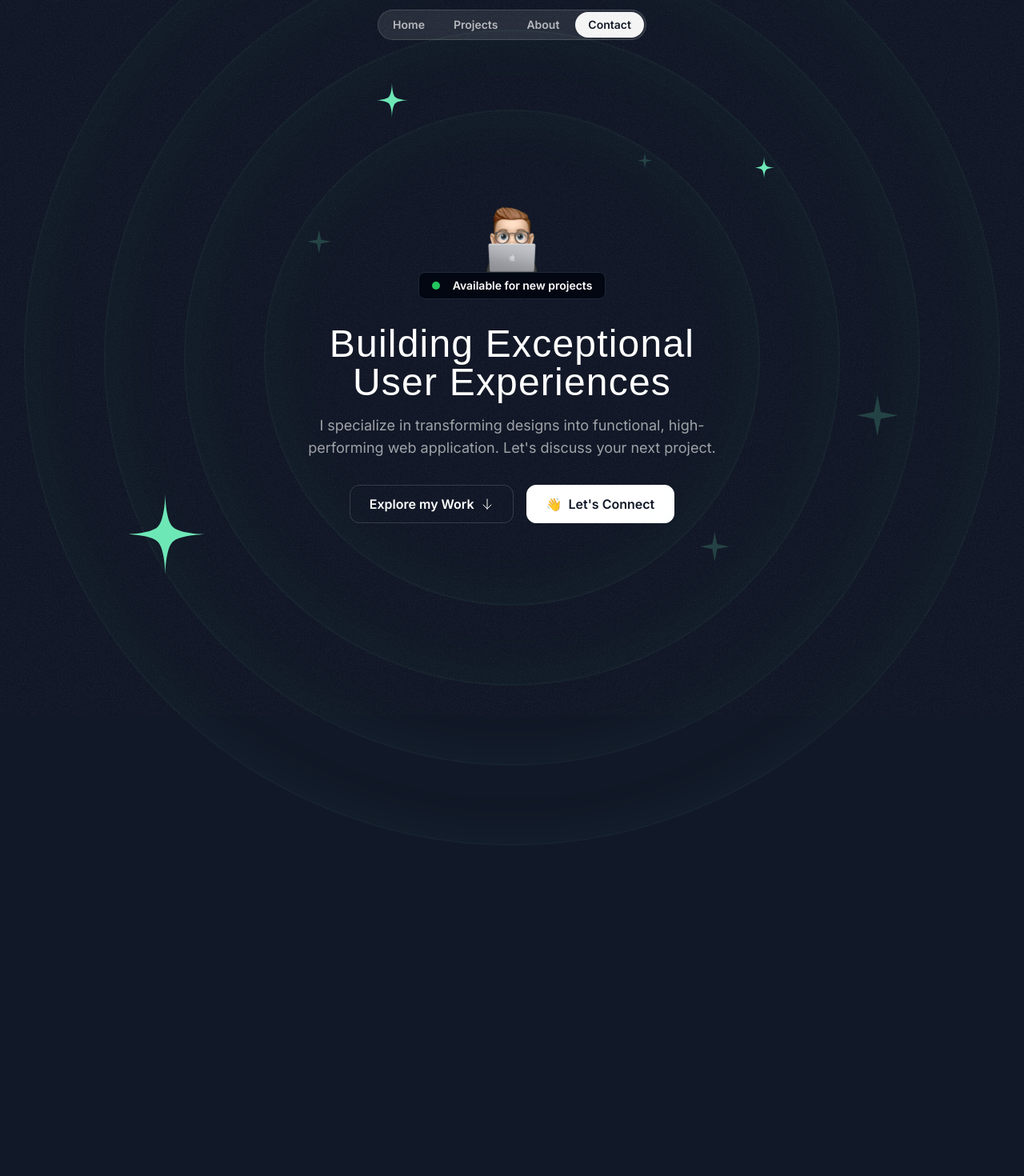
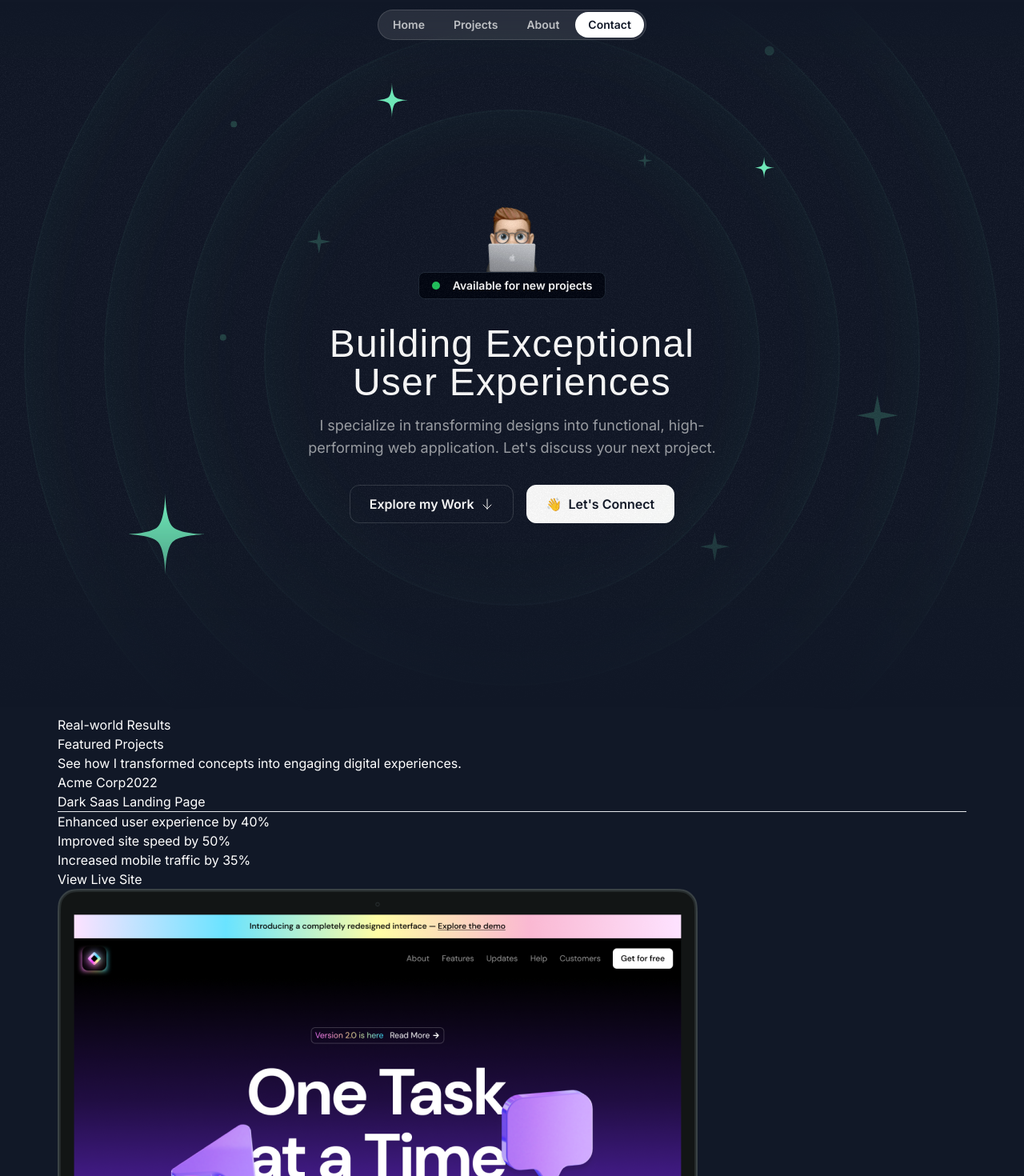
Before and after one commit to sameh-abdelhalem/Portfolio, a Next.js app: page / in a window 1280 px wide. Shown: the top 1470 px of the page at 80% size. Before the commit the page ends 1057 px from the top, so only its background shows below. Built offline with nearby package versions, Linux system fonts and the light colour scheme; a web font is replaced by a local one.

Commit message:
add project section data without styling

```diff
--- a/src/app/page.tsx
+++ b/src/app/page.tsx
@@ -1,11 +1,13 @@
 import { Header } from "@/sections/Header";
 import { HeroSection } from "@/sections/Hero";
+import { ProjectsSection } from "@/sections/Projects";
 
 export default function Home() {
   return (
     <div>
       <Header />
       <HeroSection />
+      <ProjectsSection />
     </div>
   );
 }
--- a/src/components/HeroOrbit.tsx
+++ b/src/components/HeroOrbit.tsx
@@ -8,7 +8,7 @@
   return (
     <div className="absolute left-1/2 top-1/2 -translate-x-1/2 -translate-y-1/2 ">
       <div
-        className=" "
+        className=" flex items-start justify-start"
         style={{
           transform: `rotate(${rotation}deg)`,
           height: `${size}px`,
@@ -16,7 +16,7 @@
         }}
       >
         <div
-          className=" inline-flex "
+          className=" inline-flex  outline-red-500"
           style={{ transform: `rotate(${rotation * -1}deg)` }}
         >
           {children}
--- a/src/sections/Header.tsx
+++ b/src/sections/Header.tsx
@@ -1,6 +1,6 @@
 export const Header = () => {
   return (
-    <div className="flex justify-center items-center fixed w-full  top-3">
+    <div className="flex justify-center items-center fixed w-full z-10 top-3">
       <nav className="flex gap-1 p-0.5 border border-white/15 rounded-full bg-white/10 backdrop-blur">
         <a href="#" className="nav-item">
           Home
--- a/src/sections/Hero.tsx
+++ b/src/sections/Hero.tsx
@@ -8,10 +8,12 @@
 export const HeroSection = () => {
   return (
     <div className="py-32 md:py-48 lg:py-60 relative z-0 overflow-x-clip">
+      <div className="absolute inset-0 [mask-image:linear-gradient(to_bottom,transparent,black_10%,black_70%,transparent)]">
         <div
           className="absolute inset-0 -z-30 opacity-5"
           style={{ backgroundImage: `url(${grainImage.src})` }}
         ></div>
+
         <div className="size-[620px] hero-ring"></div>
         <div className="size-[820px] hero-ring "></div>
         <div className="size-[1020px] hero-ring "></div>
@@ -37,6 +39,16 @@
         <HeroOrbit size={710} rotation={144}>
           <SparkleIcon className="size-14 text-emerald-300/20 " />
         </HeroOrbit>
+        <HeroOrbit size={720} rotation={85}>
+          <div className="size-3 bg-emerald-300/20 rounded-full " />
+        </HeroOrbit>
+        <HeroOrbit size={520} rotation={-41}>
+          <div className="size-2 bg-emerald-300/20 rounded-full " />
+        </HeroOrbit>
+        <HeroOrbit size={650} rotation={-5}>
+          <div className="size-2 bg-emerald-300/20 rounded-full " />
+        </HeroOrbit>
+      </div>
 
       <div className="container">
         <div className="flex flex-col items-center">
--- a/src/sections/Projects.tsx
+++ b/src/sections/Projects.tsx
@@ -1,6 +1,7 @@
 import darkSaasLandingPage from "@/assets/images/dark-saas-landing-page.png";
 import lightSaasLandingPage from "@/assets/images/light-saas-landing-page.png";
 import aiStartupLandingPage from "@/assets/images/ai-startup-landing-page.png";
+import Image from "next/image";
 
 const portfolioProjects = [
   {
@@ -42,5 +43,34 @@
 ];
 
 export const ProjectsSection = () => {
-  return <div>Projects Section</div>;
+  return (
+    <div>
+      <div className="container">
+        <p>Real-world Results</p>
+        <h2>Featured Projects</h2>
+        <p>See how I transformed concepts into engaging digital experiences.</p>
+        <div>
+          {portfolioProjects.map((project) => (
+            <div key={project.title}>
+              <div>
+                <span> {project.company}</span>
+                <span>{project.year}</span>
+              </div>
+              <h3>{project.title}</h3>
+              <hr />
+              <ul>
+                {project.results.map((result) => (
+                  <li>{result.title}</li>
+                ))}
+              </ul>
+              <a href={project.link}>
+                <button>View Live Site</button>
+              </a>
+              <Image src={project.image} alt={project.title} />
+            </div>
+          ))}
+        </div>
+      </div>
+    </div>
+  );
 };
```
Lines whose indentation alone changed are shown as unchanged.
